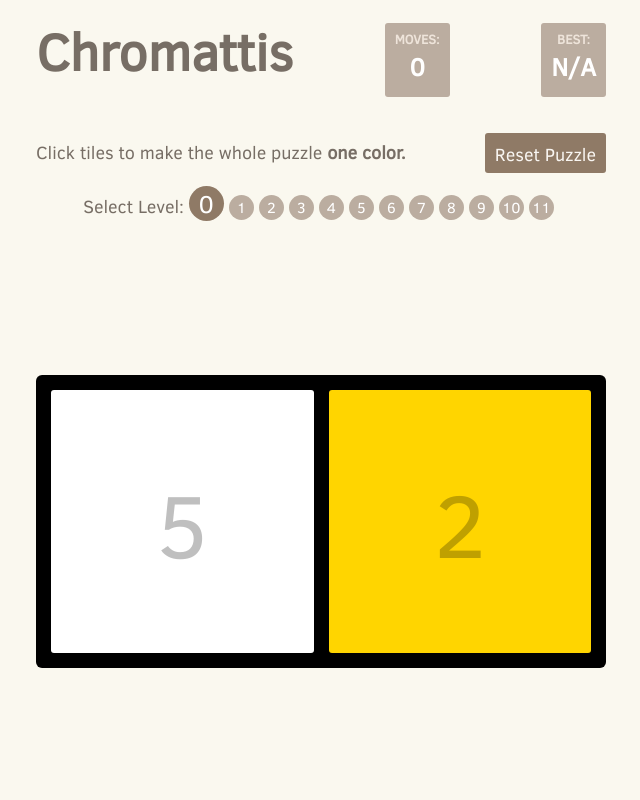
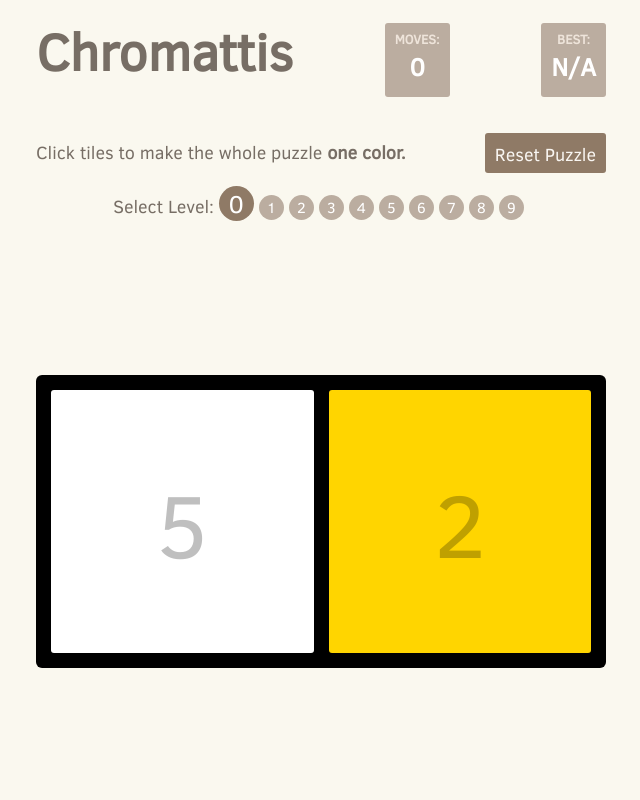
Before and after one commit to CaptainStack/chromattis, a React (Create React App) app: page / in a window 1280 px wide. Shown: the top 800 px of the page, without its empty margins (319-959 px from the left). Built offline with nearby package versions, Linux system fonts and the light colour scheme.

Commit message:
Clean up/deduplicate levels

```diff
--- a/src/initial_state.js
+++ b/src/initial_state.js
@@ -57,15 +57,6 @@ export const INITIAL_STATE = persisted_state ? persisted_state : shuffle_colors(
     },
     {
       board: [
-        TileData(0, [0]), TileData(1, [1]),
-      ],
-      moves: 0,
-      best_score: 'N/A',
-      currently_selected: null,
-      in_winning_state: in_winning_state,
-    },
-    {
-      board: [
         TileData(0, [0, 1]), TileData(1, [1]),
       ],
       moves: 0,
@@ -103,8 +94,8 @@ export const INITIAL_STATE = persisted_state ? persisted_state : shuffle_colors(
     },
     {
       board: [
-        TileData(0, [1, 2]), TileData(1, [2, 3]),
-        TileData(2, [2, 0]), TileData(3, [3, 2]),
+        TileData(0, [1, 2, 3]), TileData(1, [0, 1, 2]),
+        TileData(2, [2, 3, 0]), TileData(3, [3, 0, 1]),
       ],
       moves: 0,
       best_score: 'N/A',
@@ -145,17 +136,6 @@ export const INITIAL_STATE = persisted_state ? persisted_state : shuffle_colors(
     },
     {
       board: [
-        TileData(0, [0, 1, 3]), TileData(1, [1, 3, 5]), TileData(2, [1, 2, 5]),
-        TileData(3, [1, 3, 7]), TileData(4, [1, 3, 5, 7]), TileData(5, [2, 4, 4, 5, 8]),
-        TileData(6, [3, 6, 7]), TileData(7, [6, 7, 8, 4]), TileData(8, [5, 7, 8]),
-      ],
-      moves: 0,
-      best_score: 'N/A',
-      currently_selected: null,
-      in_winning_state: in_winning_state,
-    },
-    {
-      board: [
         TileData(0, [0, 1, 2, 3]), TileData(1, [1, 4]), TileData(2, [2, 5, 8]), TileData(3, [3, 6, 9, 12]),
         TileData(4, [4, 5, 6, 7]), TileData(5, [5, 2, 8]), TileData(6, [6, 3, 9, 12]), TileData(7, [7, 10, 13]),
         TileData(8, [8, 9, 10, 11]), TileData(9, [9, 3, 6, 12]), TileData(10, [10, 7, 13]), TileData(11, [11, 14]),
@@ -165,7 +145,8 @@ export const INITIAL_STATE = persisted_state ? persisted_state : shuffle_colors(
       best_score: 'N/A',
       currently_selected: null,
       in_winning_state: in_winning_state,
-    }],
+    },
+  ],
   current_level_index: 0,
   current_level: current_level,
   highest_unlocked_level: highest_unlocked_level,
```
